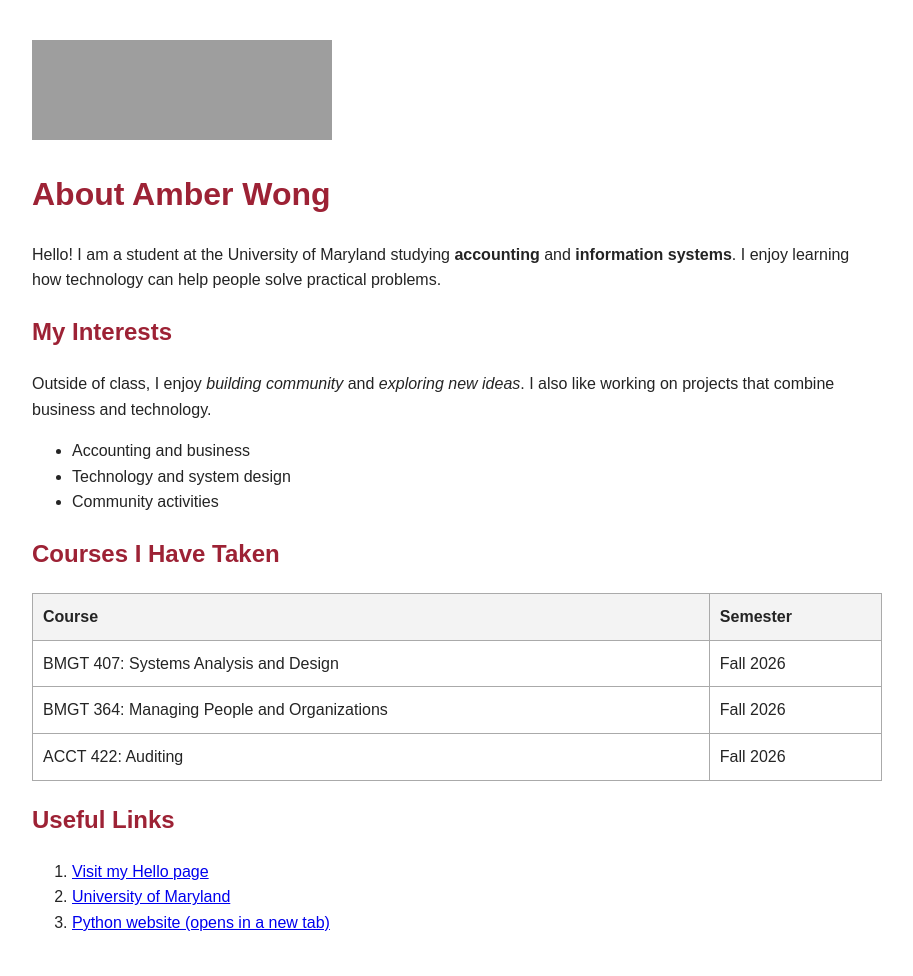
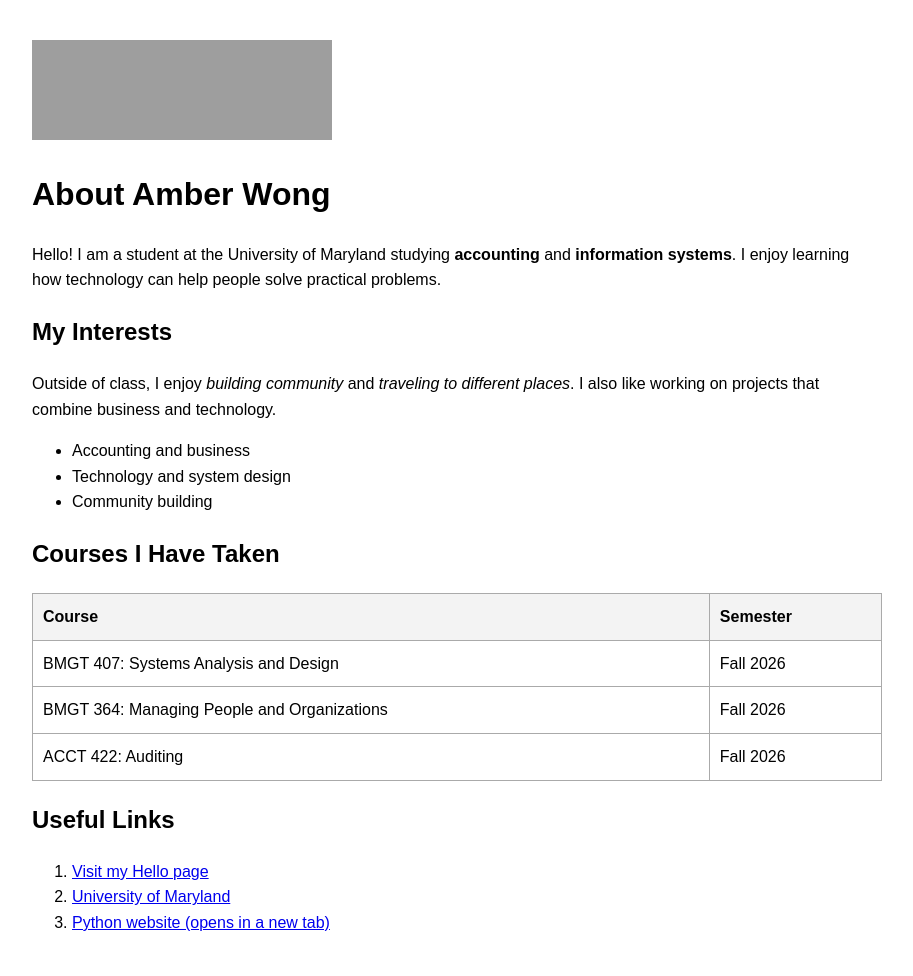
Before and after one commit to awong213/helloworld2, a Flask app: page /about in a window 1280 px wide. Shown: the whole page, without its empty margins (183-1096 px from the left). Run offline with Flask 3, Linux system fonts and the light colour scheme; grey boxes are pictures that could not be loaded.

Commit message:
changed introductory message and color of headings

```diff
--- a/app.py
+++ b/app.py
@@ -4,17 +4,19 @@ app = Flask(__name__)
 
 
 @app.route('/')
-def hello_world():  # put application's code here
+def hello_world():
     return 'Hello World from Amber Wong! I am adding my first code change.'
+
 
 @app.route('/hello')
 def hello():
     return render_template('hello.html')
 
 
+@app.route('/about')
+def about():
+    return render_template('about.html')
+
+
 if __name__ == '__main__':
     app.run()
-
-@app.route("/about")
-def about():
-    return render_template("about.html")
--- a/templates/about.html
+++ b/templates/about.html
@@ -11,9 +11,9 @@
             max-width: 850px;
             margin: 40px auto;
             padding: 0 20px;
-            color: #242424;
+            color: black;
         }
-        h1, h2 { color: #9d2235; }
+        h1, h2 { color: black; }
         table { border-collapse: collapse; width: 100%; }
         th, td { border: 1px solid #aaa; padding: 10px; text-align: left; }
         th { background-color: #f3f3f3; }
@@ -37,12 +37,12 @@
         <section>
             <h2>My Interests</h2>
             <p>Outside of class, I enjoy <em>building community</em> and
-                <em>exploring new ideas</em>. I also like working on projects
+                <em>traveling to different places</em>. I also like working on projects
                 that combine business and technology.</p>
             <ul>
                 <li>Accounting and business</li>
                 <li>Technology and system design</li>
-                <li>Community activities</li>
+                <li>Community building</li>
             </ul>
         </section>
 
```
